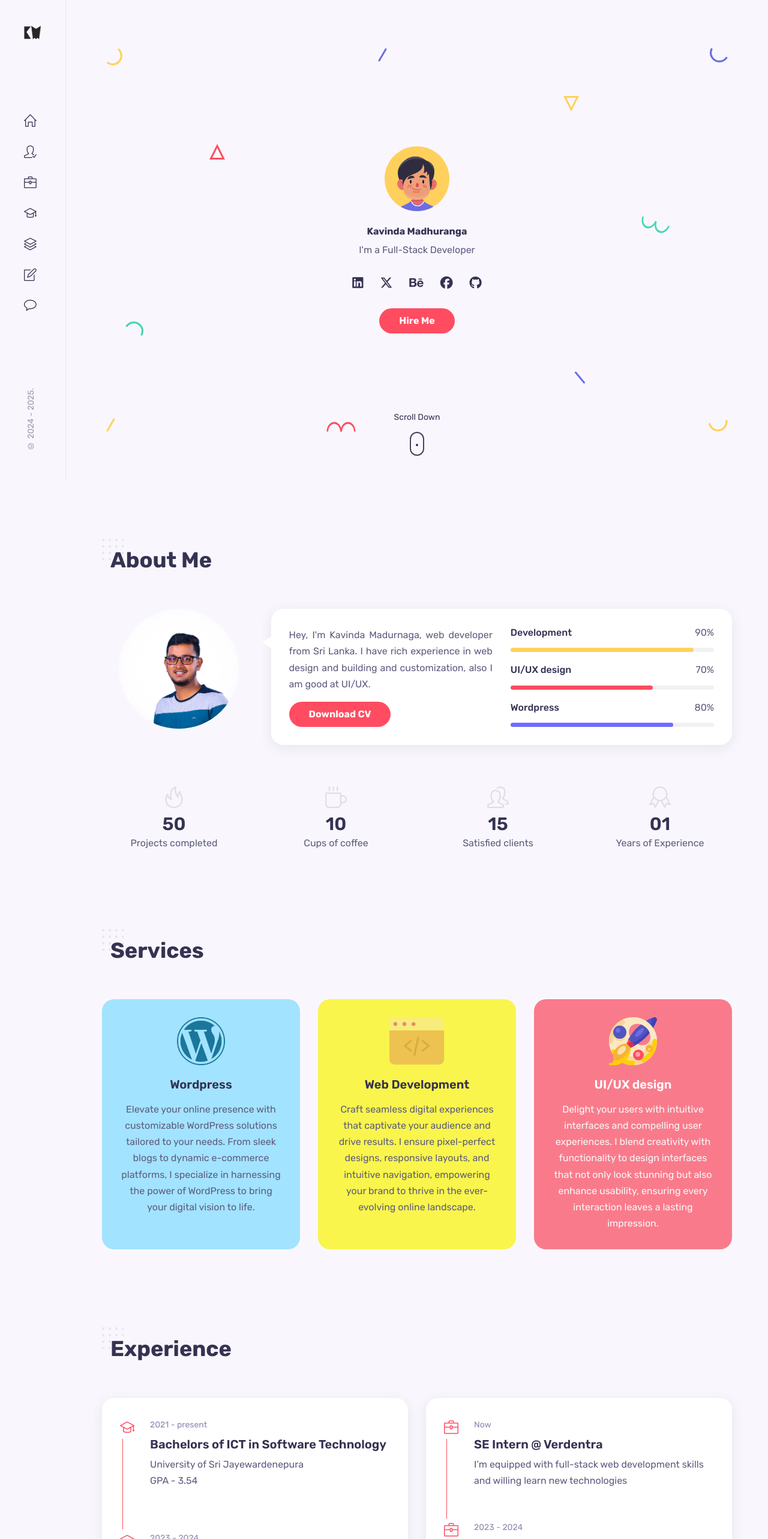
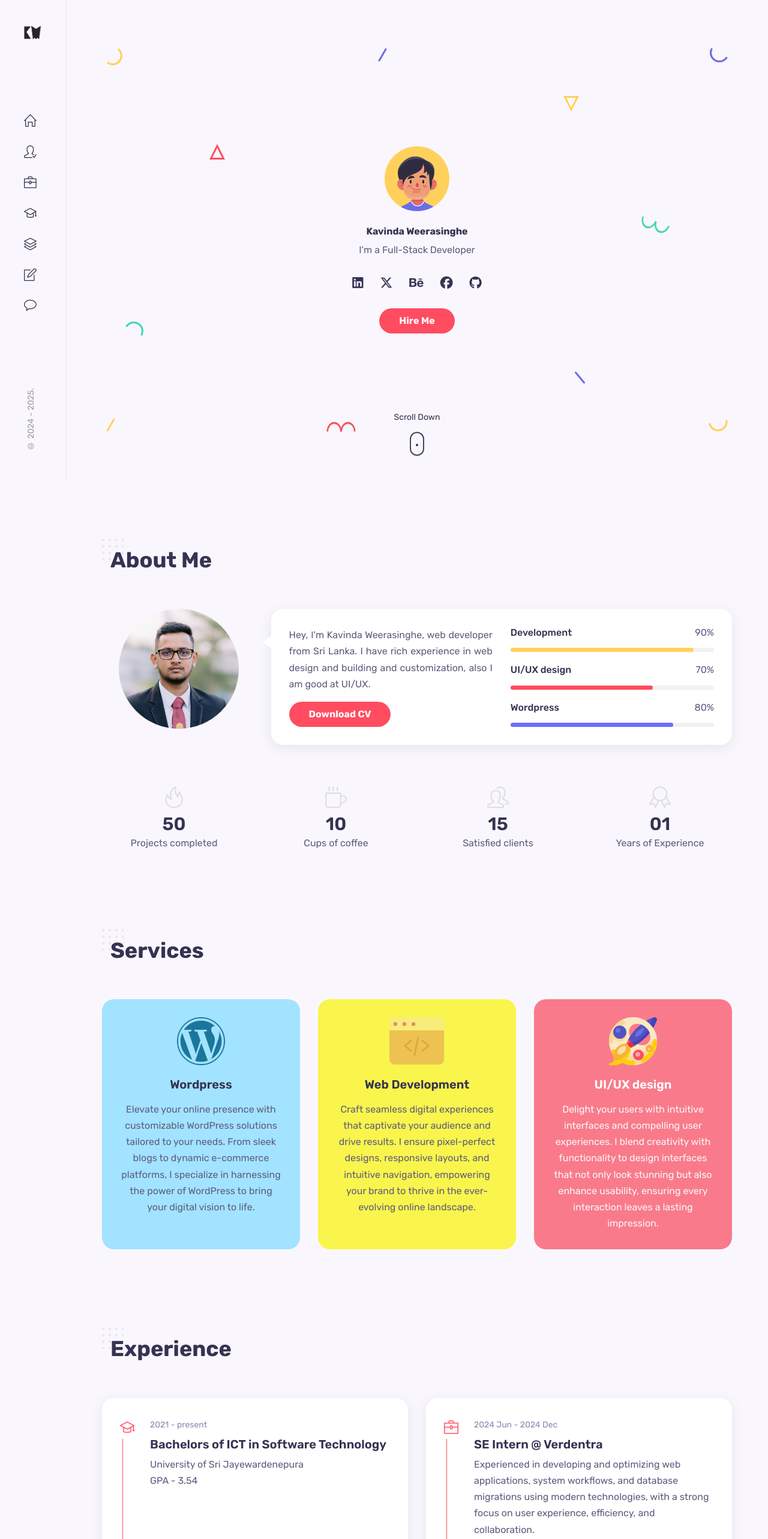
Before and after one commit to foverokavindz/fovero-folio, a React (Vite) app: page / in a window 1280 px wide. Shown: the top 2566 px of the page at 60% size. Built offline with nearby package versions, Linux system fonts and the light colour scheme.

Commit message:
Update personal information and resume details

```diff
--- a/index.html
+++ b/index.html
@@ -5,11 +5,11 @@
     <link rel="icon" type="image/svg+xml" href="/logo.png" />
     <meta name="viewport" content="width=device-width, initial-scale=1.0" />
 
-    <meta property="og:site_name" content="Kavinda Maduranga" />
+    <meta property="og:site_name" content="Kavinda Weerasinghe" />
     <meta property="og:title" content="The portfolio website of Kavinda" />
     <meta
       property="og:description"
-      content="I am Kavinda Madurnaga, web developer from Horana, Sri Lanka. I have rich experience in web site design and building and customization, also I am good at WordPress."
+      content="I am Kavinda Weerasinghe, web developer from Horana, Sri Lanka. I have rich experience in web site design and building and customization, also I am good at WordPress."
     />
 
     <meta
@@ -25,7 +25,7 @@
     <meta property="og:image:width" content="300" />
     <meta property="og:image:height" content="300" />
 
-    <title>Kavinda Maduranga</title>
+    <title>Kavinda Weerasinghe</title>
 
     <link
       rel="stylesheet"
--- a/src/components/about/About.jsx
+++ b/src/components/about/About.jsx
@@ -24,7 +24,7 @@ const About = () => {
         <div className="about__data grid">
           <div className="about__info">
             <p className="about__description">
-              Hey, I'm Kavinda Madurnaga, web developer from Sri Lanka. I have
+              Hey, I'm Kavinda Weerasinghe, web developer from Sri Lanka. I have
               rich experience in web design and building and customization, also
               I am good at UI/UX.
             </p>
--- a/src/components/home/Home.jsx
+++ b/src/components/home/Home.jsx
@@ -10,7 +10,7 @@ const Home = () => {
     <section className="home container" id="home">
       <div className="intro">
         <img src={Me} alt="" className="home__img" />
-        <h1 className="home__name">Kavinda Madhuranga</h1>
+        <h1 className="home__name">Kavinda Weerasinghe</h1>
         <span className="home__education">I'm a Full-Stack Developer</span>
         <HeaderSocials />
 
--- a/src/components/resume/Resume.jsx
+++ b/src/components/resume/Resume.jsx
@@ -43,9 +43,9 @@ const expData = [
     id: 4,
     category: 'experience',
     icon: 'icon-briefcase',
-    year: ' Now',
+    year: '2024 Jun - 2024 Dec',
     title: 'SE Intern @ Verdentra',
-    desc: 'I’m equipped with full-stack web development skills and willing learn new technologies',
+    desc: 'Experienced in developing and optimizing web applications, system workflows, and database migrations using modern technologies, with a strong focus on user experience, efficiency, and collaboration.',
   },
   {
     id: 5,
```
Also changed, not shown: src/assets/me.jpg, 1 other file (tests, documents, lock files or other folders).
